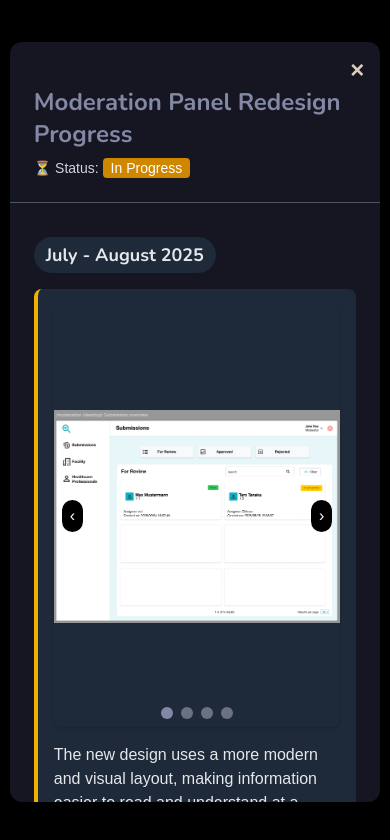
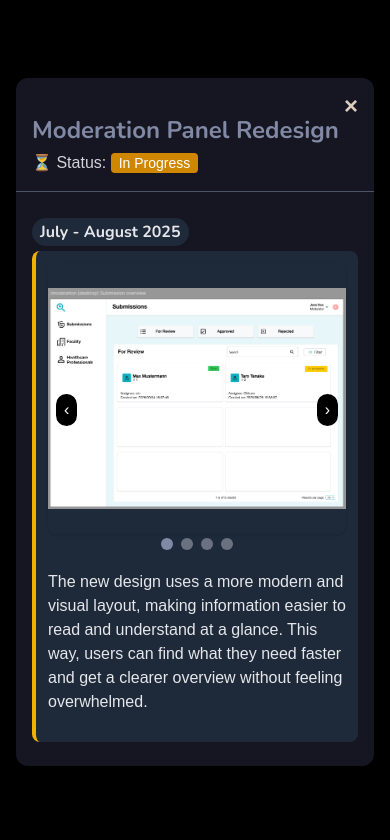
Before and after one commit to ljbroersen/portfolio, a Vue app: page / in a window 390 px wide. Both pictures are taken after a click on the button "Moderation Panel redesign". Shown: the part 3820-4660 px from the top of the page. Built offline with nearby package versions, Linux system fonts and the light colour scheme.

Commit message:
fix: added locale for english, made the modal more mobile friendly

```diff
--- a/src/components/ProjectsCard.vue
+++ b/src/components/ProjectsCard.vue
@@ -103,7 +103,7 @@ const { t } = useI18n()
                     @click="openModerationPanelRedesignModal"
                     class="text-[rgb(var(--color-primary))] underline mt-2 cursor-pointer"
                   >
-                    Moderation Panel redesign
+                    {{ t('projects.project_three_task_three')}}
                   </button>
                 </li>
                 <ModerationPanelRedesignModal
--- a/src/components/pages/findadoc/ModerationPanelRedesignModal.vue
+++ b/src/components/pages/findadoc/ModerationPanelRedesignModal.vue
@@ -1,4 +1,5 @@
 <script setup lang="ts">
+import { useI18n } from "vue-i18n";
 import { defineProps, defineEmits } from "vue";
 import { ref } from "vue";
 
@@ -26,52 +27,57 @@ const nextSlide = () => {
 const prevSlide = () => {
   currentSlide.value = (currentSlide.value - 1 + slides.length) % slides.length;
 };
+
+const { t } = useI18n();
 </script>
 
 <template>
   <div
     v-if="show"
-    class="fixed inset-0 z-50 flex items-center justify-center bg-black bg-opacity-70"
+    class="fixed inset-0 z-50 flex items-center justify-center bg-black bg-opacity-70 p-4 sm:p-6"
     @click.self="emit('close')"
   >
     <div
-      class="bg-[rgb(var(--color-bg-secondary))] rounded-xl w-[95%] max-w-3xl shadow-xl relative
-             max-h-[90vh] overflow-hidden flex flex-col"
+      class="bg-[rgb(var(--color-bg-secondary))] rounded-xl w-full sm:w-[95%] max-w-3xl shadow-xl
+             relative max-h-full sm:max-h-[90vh] overflow-y-auto flex flex-col"
     >
       <button
         @click="emit('close')"
-        class="absolute top-3 right-4 text-[rgb(var(--color-tertiary))] text-2xl font-bold"
+        class="absolute top-3 right-4 text-[rgb(var(--color-tertiary))] text-2xl sm:text-3xl font-bold"
         aria-label="Close"
       >
         ×
       </button>
-      <div class="p-6 border-b border-gray-600 shrink-0">
-        <h1 class="text-2xl font-bold text-[rgb(var(--color-primary))]">
-          Moderation Panel Redesign Progress
+
+      <div class="p-4 sm:p-6 border-b border-gray-600 shrink-0">
+        <h1 class="text-2xl sm:text-3xl font-bold text-[rgb(var(--color-primary))]">
+          {{ t('projects.project_three_task_three_modal_title') }}
         </h1>
-        <div class="flex flex-wrap gap-4 mt-2 text-sm text-gray-300">
+        <div class="flex flex-wrap gap-2 sm:gap-4 mt-1 sm:mt-2 text-md sm:text-lg text-gray-300">
           <span>
-            ⏳ Status:
-            <span class="bg-yellow-600 text-white px-2 py-0.5 rounded">In Progress</span>
+            ⏳ {{ t('projects.project_three_task_three_modal_status') }}
+            <span class="bg-yellow-600 text-white px-2 py-0.5 rounded text-sm">
+              {{ t('projects.project_three_task_three_modal_status_inprogress') }}
+            </span>
           </span>
         </div>
       </div>
-      <div class="p-6 space-y-8 overflow-hidden flex-1">
-        <div>
-          <h2 class="text-lg font-semibold flex items-center">
-            <span class="bg-gray-800 text-gray-200 px-3 py-1 rounded-full">
-              July - August 2025
+
+      <div class="p-4 sm:p-6 space-y-6 sm:space-y-8 overflow-y-auto flex-1 pb-6 sm:pb-8">
+        <h2 class="text-base sm:text-lg font-semibold flex items-center">
+          <span class="bg-gray-800 text-gray-200 px-2 sm:px-3 py-0.5 sm:py-1 rounded-full">
+            {{ t('projects.project_three_task_three_modal_subheading_date_one') }}
           </span>
         </h2>
 
-          <div class="mt-4 space-y-6">
-            <div class="bg-gray-800 rounded-lg p-4 border-l-4 border-yellow-500">
-              <div class="relative w-full max-w-lg mx-auto h-[50vh]">
+        <div class="bg-gray-800 rounded-lg p-3 sm:p-4 border-l-4 border-yellow-500">
+          <div class="relative w-full h-[35vh] sm:h-[50vh] md:h-[55vh] mx-auto pb-6">
             <img
               :src="slides[currentSlide].src"
               :alt="slides[currentSlide].alt"
               class="rounded-lg shadow w-full h-full object-contain"
             />
+
             <button
               @click="prevSlide"
               class="absolute left-2 top-1/2 transform -translate-y-1/2
@@ -86,6 +92,7 @@ const prevSlide = () => {
             >
               ›
             </button>
+
             <div class="absolute bottom-0 left-0 w-full flex justify-center mb-2 space-x-2">
               <span
                 v-for="(_, index) in slides"
@@ -96,13 +103,12 @@ const prevSlide = () => {
               ></span>
             </div>
           </div>
-              <p class="text-gray-200 mt-4">
-                The new design uses a more modern and visual layout, making information easier to read and understand at a glance. This way, users can find what they need faster and get a clearer overview without feeling overwhelmed.
+
+          <p class="text-gray-200 mt-3 sm:mt-4 text-md sm:text-base mb-4">
+            {{ t('projects.project_three_task_three_modal_subheading_date_one_explanation') }}
           </p>
         </div>
       </div>
     </div>
   </div>
-    </div>
-  </div>
 </template>
--- a/src/locales/en.json
+++ b/src/locales/en.json
@@ -48,7 +48,13 @@
         "project_three_tech_frontend": "TypeScript, Vue.js, Nuxt, Tailwind CSS, GraphQL, Cypress, Vitest, Jest, Pinia",
         "project_three_tech_other": "GitHub Issues, CI/CD (GitHub Actions)",
         "project_three_task_one": "Contributed to the development and refinement of frontend features using Vue.js and TypeScript, focusing on accessibility, component reusability, and responsive UI design",
-        "project_three_task_two": "Collaborated with cross-functional team members to review code, discuss feature requirements, and ensure alignment with product goals"
+        "project_three_task_two": "Collaborated with cross-functional team members to review code, discuss feature requirements, and ensure alignment with product goals",
+        "project_three_task_three": "Moderation Panel redesign",
+        "project_three_task_three_modal_title": "Moderation Panel Redesign",
+        "project_three_task_three_modal_status": "Status:",
+        "project_three_task_three_modal_status_inprogress": "In Progress",
+        "project_three_task_three_modal_subheading_date_one": "July - August 2025",
+        "project_three_task_three_modal_subheading_date_one_explanation": "The new design uses a more modern and visual layout, making information easier to read and understand at a glance. This way, users can find what they need faster and get a clearer overview without feeling overwhelmed."
     },
     "skills": {
         "heading": "Technical Skills",
--- a/src/locales/ja.json
+++ b/src/locales/ja.json
@@ -48,7 +48,13 @@
       "project_three_tech_frontend": "TypeScript、Vue.js、Nuxt、Tailwind CSS、GraphQL、Cypress、Vitest、Pinia",
       "project_three_tech_other": "GitHub Issues, CI/CD (GitHub Actions)",
       "project_three_task_one": "Vue.jsとTypeScriptを⽤いたフロントエンド機能の開発と改善に貢献し、アクセシビリティ、コンポーネントの再利⽤性、レスポンシブなUIデザインに注⼒",
-      "project_three_task_two": "クロスファンクショナルチームのメンバーと協⼒してコードレビュー、機能要件の議論を⾏い、プロダクト⽬標との整合性を確保"
+      "project_three_task_two": "クロスファンクショナルチームのメンバーと協⼒してコードレビュー、機能要件の議論を⾏い、プロダクト⽬標との整合性を確保",
+      "project_three_task_three": "Moderation Panel redesign",
+      "project_three_task_three_modal_title": "Moderation Panel Redesign",
+      "project_three_task_three_modal_status": "Status:",
+      "project_three_task_three_modal_status_inprogress": "In Progress",
+      "project_three_task_three_modal_subheading_date_one": "July - August 2025",
+      "project_three_task_three_modal_subheading_date_one_explanation": "The new design uses a more modern and visual layout, making information easier to read and understand at a glance. This way, users can find what they need faster and get a clearer overview without feeling overwhelmed."
     },
     "skills": {
       "heading": "技術スキル",
```
Lines whose indentation alone changed are shown as unchanged.
